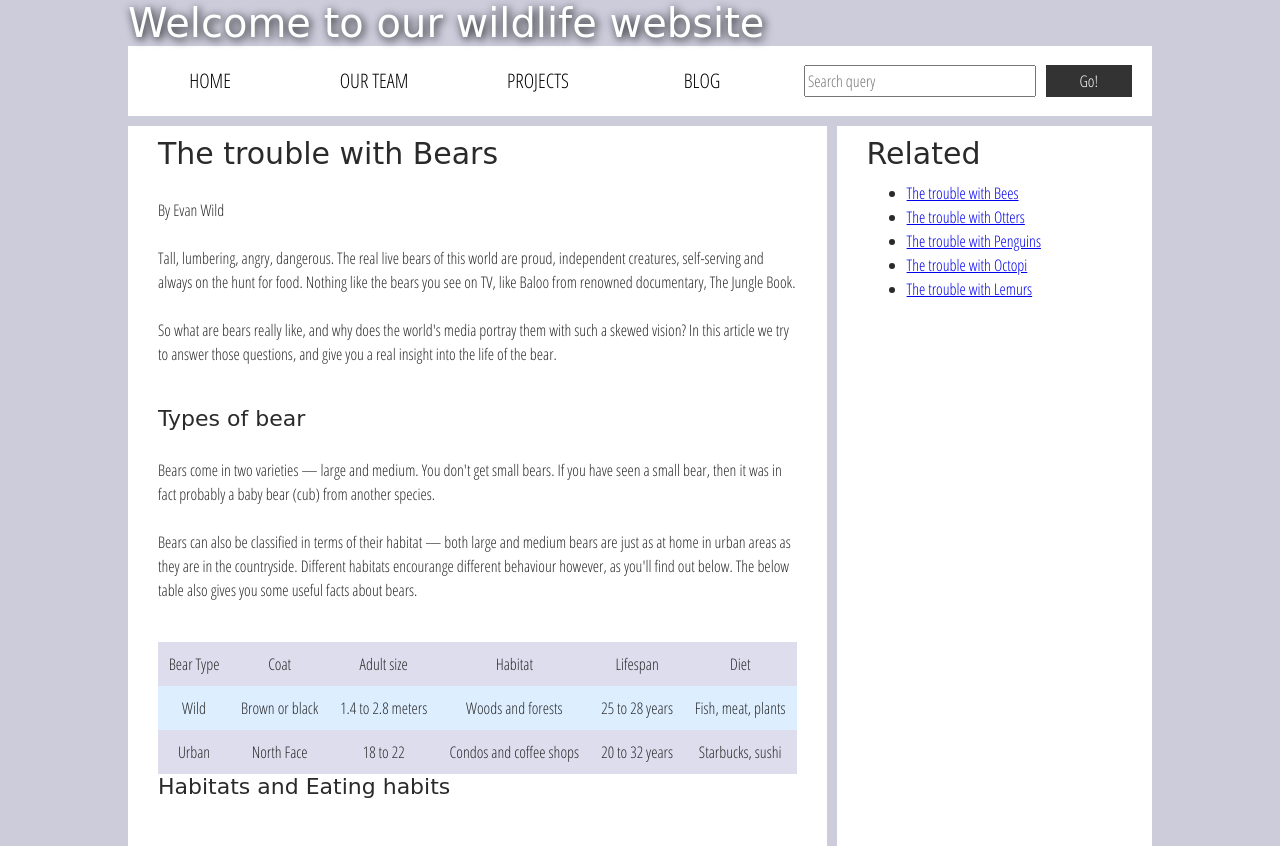
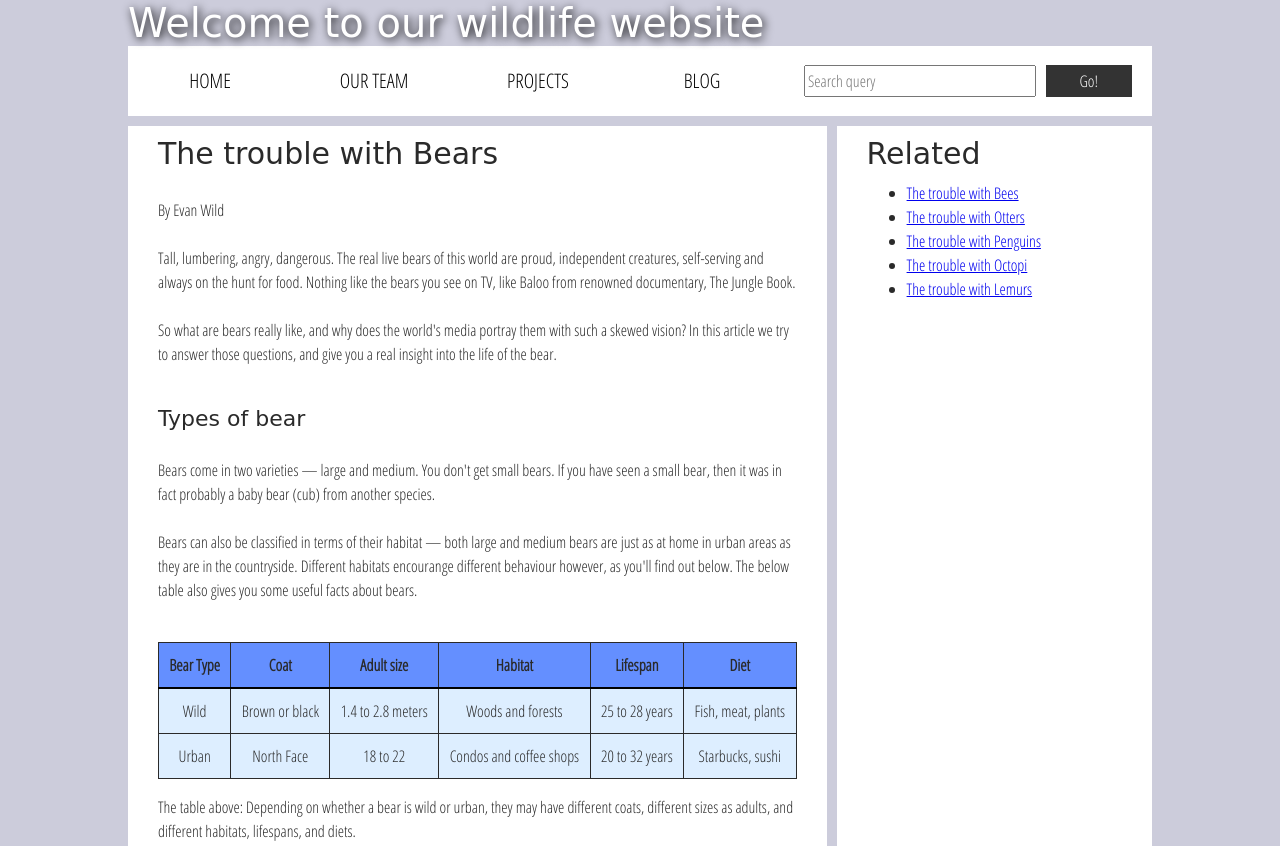
Before and after one commit to lauren4242/M5.2_CS408, a website: page index.html in a window 1280 px wide. Shown: the top 846 px of the page. Drawn offline with Linux system fonts and the light colour scheme; files whose address does not match are found by name; a web font is replaced by a local one.

Commit message:
Final changes made, lab complete

```diff
--- a/css/style.css
+++ b/css/style.css
@@ -139,12 +139,14 @@ footer {
 
 table {
   width: 100%;
-  background-color: #dde;
+  /*background-color: #dde;*/
   border-collapse: collapse;
+  border: 1px solid;
 }
 
 th, td {
   padding: 10px;
+  border: 1px solid;
 }
 
 td {
@@ -153,6 +155,16 @@ td {
 
 th[scope="col"] {
   border-bottom: 1px solid black;
+}
+
+thead tr {
+  border-bottom: 2px solid black;
+  background-color: #648FFF;
+  font-weight: bold;
+}
+
+tbody tr:nth-child(even) {
+  background-color: #def;
 }
 
 tbody tr:nth-child(odd) {
--- a/index.html
+++ b/index.html
@@ -85,6 +85,7 @@
             </tr>
           </tbody>
         </table>
+        <p>The table above: Depending on whether a bear is wild or urban, they may have different coats, different sizes as adults, and different habitats, lifespans, and diets.</p>
 
         <font size="5">Habitats and Eating habits</font>
         <p>
@@ -132,7 +133,7 @@
         </p>
         </aside>
         <section class="comments">
-          <div class="show-hide">Show comments</div>
+          <button class="show-hide">Show comments</button>
 
           <div class="comment-wrapper">
 
```
Also changed, not shown: README.md.
